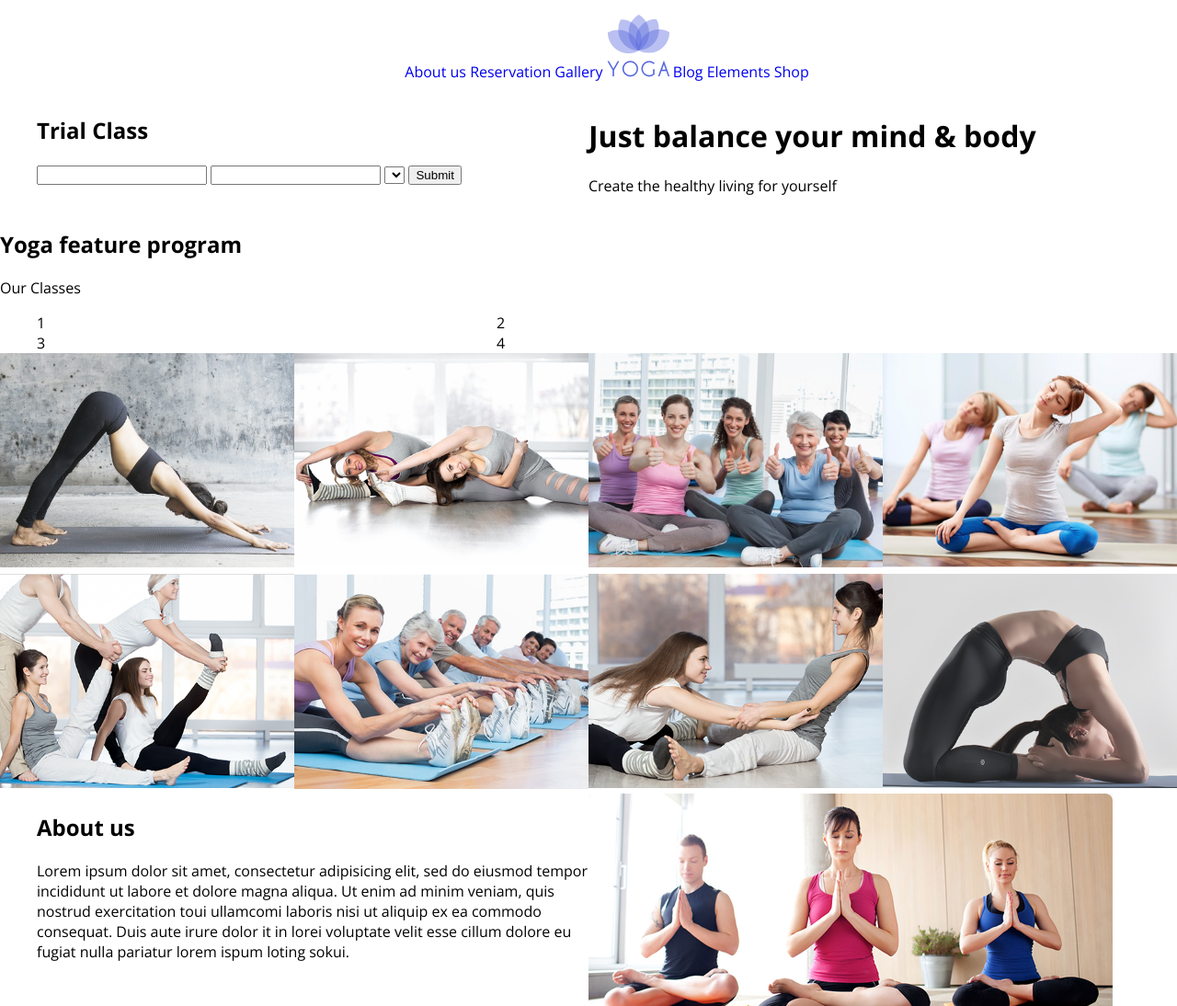
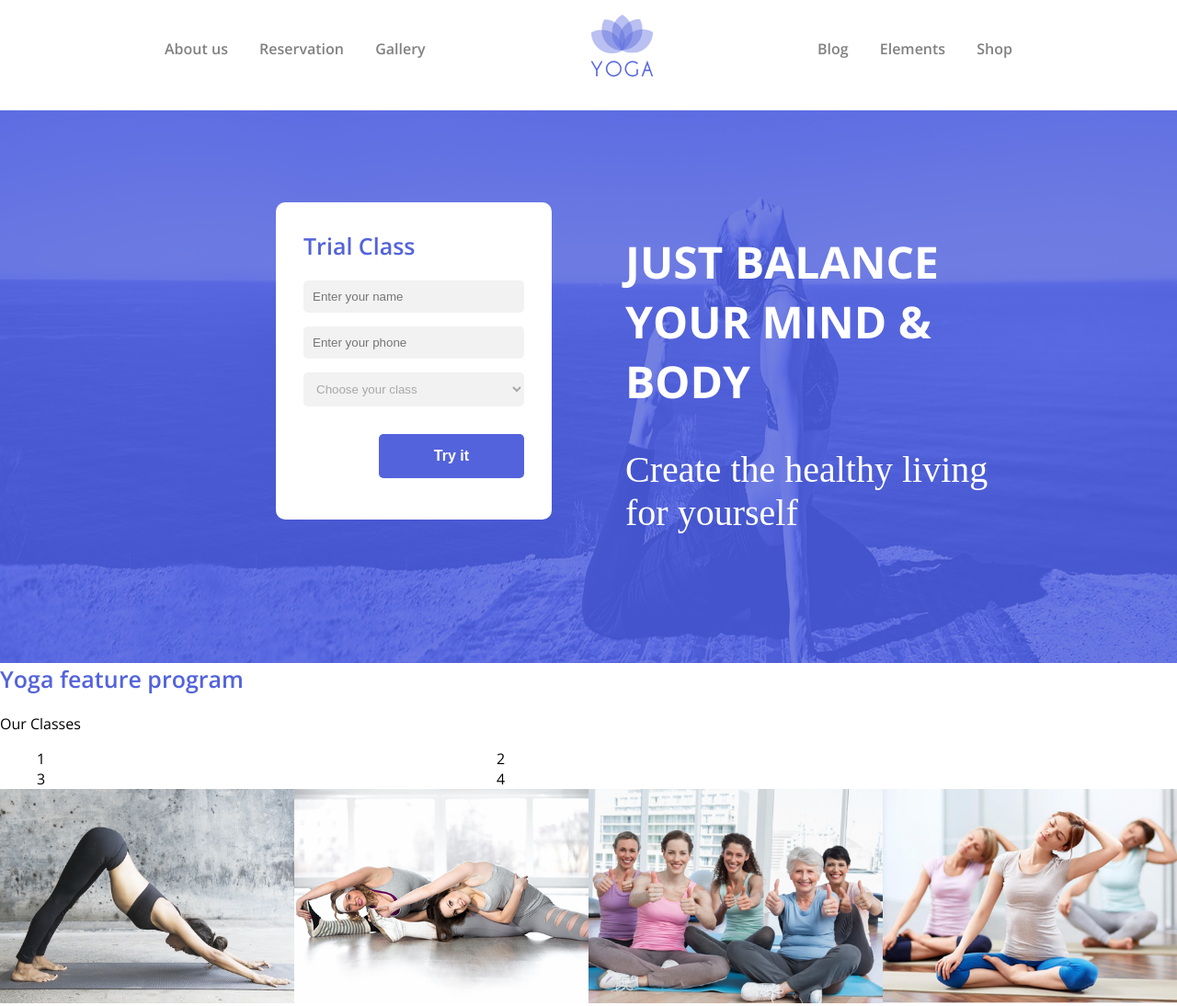
Before and after one commit to KaterinaParashchyevina/yoga-template, a website: page app/index.html in a window 1280 px wide. Shown: the top 1094 px of the page at 92% size. Drawn offline with nearby package versions, Linux system fonts and the light colour scheme.

Commit message:
header styles

```diff
--- a/app/index.html
+++ b/app/index.html
@@ -4,7 +4,7 @@
     <meta charset="UTF-8">
     <title>Document</title>
     <link rel="stylesheet" href="css/main.css"> <!-- Подключаем CSS -->
-    <link href="https://fonts.googleapis.com/css?family=Open+Sans:400,400i,700" rel="stylesheet">
+    <link href="https://fonts.googleapis.com/css?family=Open+Sans:400,400i,600,700" rel="stylesheet">
 </head>
 <body>
 
@@ -20,20 +20,30 @@
             <li><a href="#">Shop</a></li>
         </ul>
     </nav>
+    <div class="main-banner">
     <div class="container-inside">
+        <div class="row">
         <div class="col-xs-12 col-sm-6 col-lg-6">
             <form action="">
                 <h2>Trial Class</h2>
-                <input type="text">
-                <input type="text">
-                <select name="" id=""></select>
-                <input type="submit">
+                <input type="text" placeholder="Enter your name">
+                <input type="text" placeholder="Enter your phone">
+                <select name="" id="">
+                    <option value="0">Choose your class</option>
+                    <option value="1">Yoga for health</option>
+                    <option value="2">Yoga for lose weight</option>
+                    <option value="2">Yoga for children</option>
+                    <option value="2">Yoga for elderly</option>
+                </select>
+                <button>Try it</button>
             </form>
         </div>
         <div class="col-xs-12 col-sm-6 col-lg-6">
-            <h1>Just balance your mind & body</h1>
-            <p>Create the healthy living for yourself</p>
+            <h1>Just balance<br> your mind & body</h1>
+            <p>Create the healthy living<br> for yourself</p>
         </div>
+        </div>
+    </div>
     </div>
 </header>
 <div class="col-xs-12 col-sm-12 col-lg-12">
--- a/app/scss/modules/_color.scss
+++ b/app/scss/modules/_color.scss
@@ -1,7 +1,12 @@
 $main-color: #5363db;
 $additional-color: #5b6ceb;
-
+$menu-text-color: #818181;
+$menu-text-hover-color: $main-color;
+$header-text-color: #ffffff;
 $footer-text-color: #ffffff;
+$form-color: #fff;
+$input-background-color: #f2f2f2;
+$input-text-color: #a8a8a8;
 $footer-background-color: $additional-color;
 
 $footer-copyright-area: #5363d8;
--- a/app/scss/partials/_header.scss
+++ b/app/scss/partials/_header.scss
@@ -1,11 +1,126 @@
+.main-banner{
+  width: 100%;
+  //height: 500px;
+  background: url(../../img/bg.png);
+  -webkit-background-size: 100% 100%;
+  background-size: 100% 100%;
+  padding-top: 100px;
+  padding-bottom: 100px;
+
+  .container-inside{
+    div {
+      padding-left: 40px;
+      padding-right: 40px;
+    }
+  }
+}
+
+
 nav {
   text-align: center;
+  padding-bottom: 15px;
+
   ul {
+
+    padding:0;
     li {
       display: inline-block;
+      vertical-align: middle;
+      img {
+        margin: 0 10rem;
+      }
     }
     a {
       text-decoration: none;
+      padding: 15px;
+      color: $menu-text-color;
+      font-weight:600;
+      position: relative;
+    }
+    a:hover, a:focus {
+      color: $menu-text-hover-color;
+    }
+    a::before{
+      display: block;
+      position: absolute;
+      content: "";
+      height: 2px;
+      width: 0;
+      background-color: $main-color;
+      transition: width .3s ease-in-out, left .3s ease-in-out;
+      left: 50%;
+      bottom: 0;
+    }
+    a::after{
+      display: block;
+      position: absolute;
+      content: "";
+      height: 2px;
+      width: 0;
+      background-color: $main-color;
+      transition: width .3s ease-in-out;
+      left: 50%;
+      bottom: 0;
+    }
+    a:hover::before{
+      width: 20%;
+      left: 30%;
+    }
+    a:hover::after{
+      width: 20%;
     }
   }
 }
+
+form {
+  background-color: $form-color;
+  padding: 30px;
+  width: 300px;
+  border-radius: 10px;
+  float: right;
+}
+h2 {
+  font-weight: 600;
+  font-size: 25px;
+  color: $main-color;
+  margin-top: 0;
+}
+input,select {
+  display: block;
+  margin: 15px 0 ;
+  width: 100%;
+  padding: 10px;
+  background: $input-background-color;
+  color: $input-text-color;
+  border: none;
+  border-radius: 5px;
+}
+//select {
+//  display: block;
+//  margin: 8px;
+//}
+button {
+  margin: 15px 0 15px 15px;
+  color: $header-text-color;
+  background: $main-color;
+  border: none;
+  -webkit-border-radius:5px;
+  -moz-border-radius:5px;
+  border-radius: 5px;
+  font-size: 16px;
+  font-weight: 700;
+  padding: 15px 60px;
+  float: right;
+}
+
+h1 {
+  font-size: 48px;
+  font-weight: 700;
+  color:$header-text-color;
+  text-transform: uppercase;
+}
+h1 + p {
+  font-family: "Freestyle Script";
+  font-size: 40px;
+  color: $header-text-color;
+}
```
Also changed, not shown: app/css/main.css.
